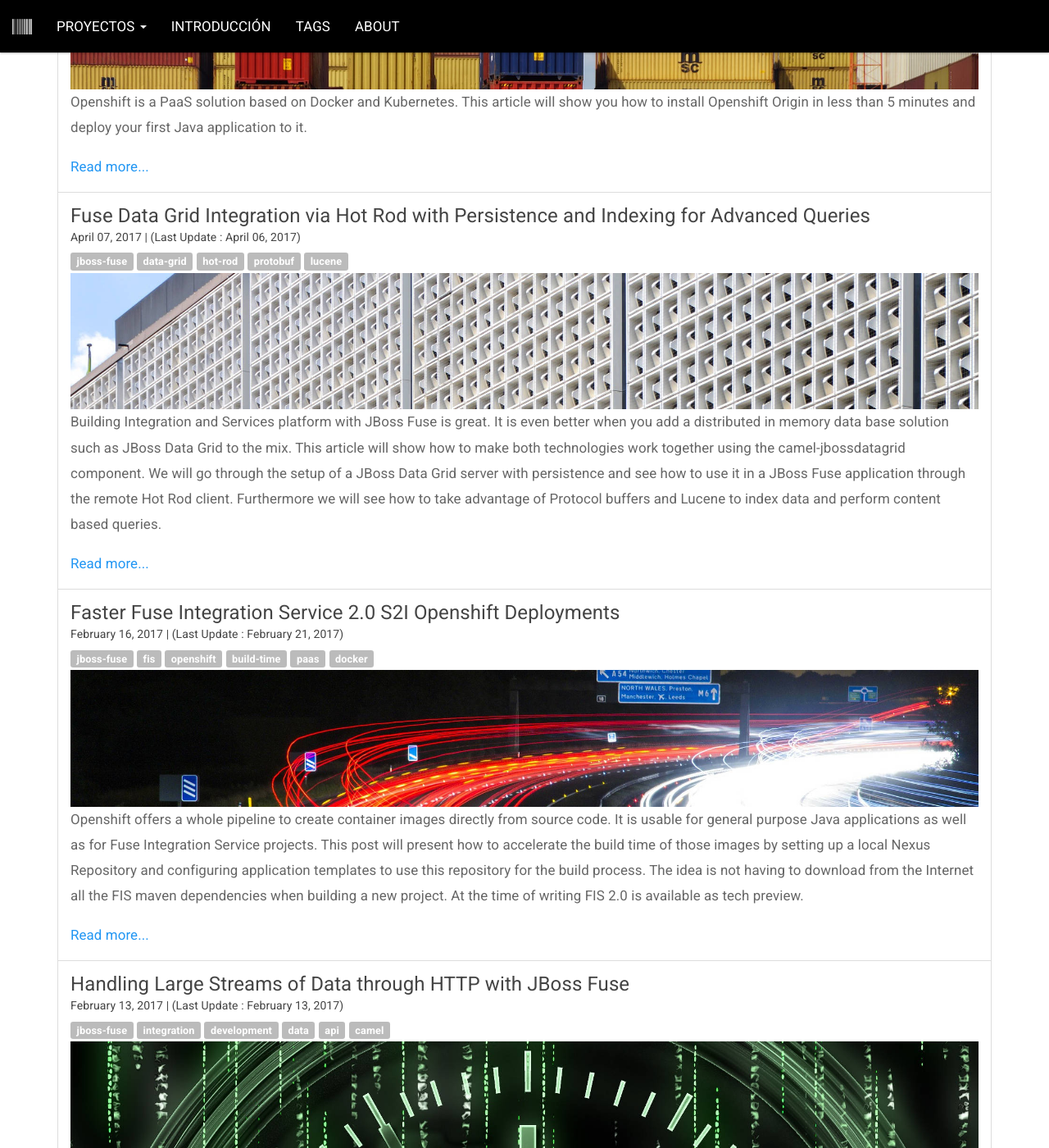
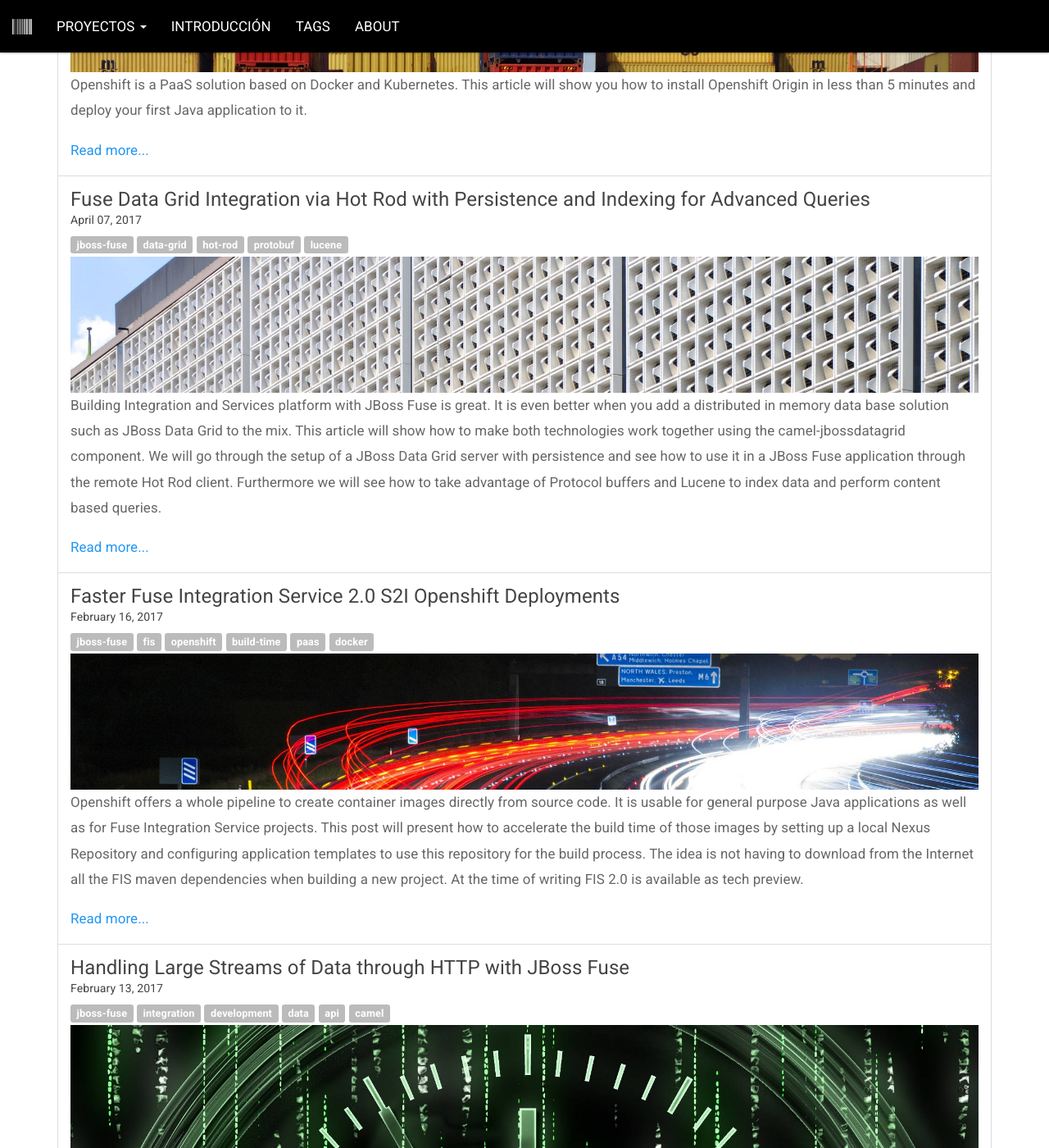
Before and after one commit to RicardoZumba/RicardoZumba.github.io, a Jekyll site: the page built from index.html, in a window 1280 px wide and 1400 px high, scrolled down 1615 px. Shown: the whole window at 82% size. Built offline with Jekyll 4.4.1, drawn with Linux system fonts in a browser that asks for light colours; the list of posts is cut into pages by our own code; comment, search, counter and statistics services are not loaded; some of the changed text lies outside the part shown.

Commit message:
rthjr
rtht

```diff
--- a/index.html
+++ b/index.html
@@ -30,7 +30,7 @@ comments: true
 	<a href="{{ post.url }}">
 		<h4 class="list-group-item-heading">{{ post.title }}</h4>
 		<h6 class="list-group-item-heading">{{ post.published | date: '%B %d,
-			%Y' }} | (Last Update : {{ post.date | date: '%B %d, %Y' }})</h6></a>
+			%Y' }} </h6></a>
 		{% for tag in post.tags %}
 		<a class="label label-default" href="/tags/#{{ tag | slugify }}">{{ tag }}</a>
 		{% endfor %}
```
